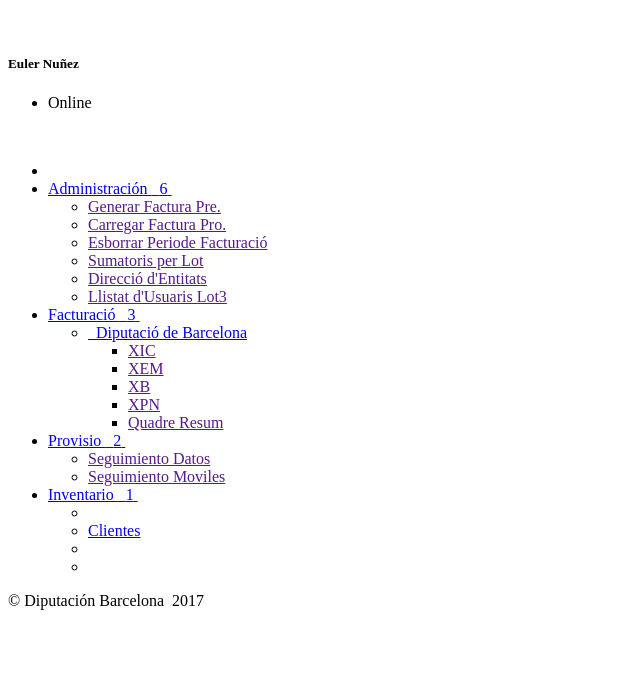
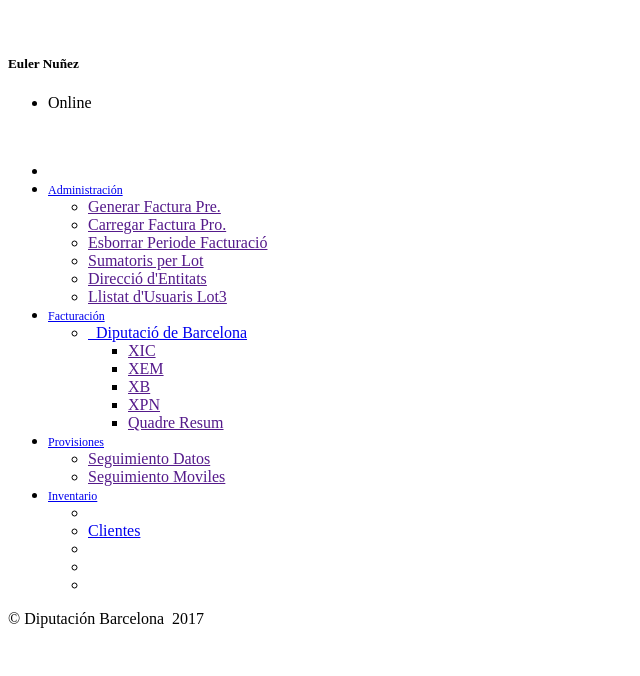
Before and after one commit to eulernunez/development-diba, a PHP site: the page made by module/Application/view/layout/layout.phtml in a window 1280 px wide. Shown: the part 124-800 px from the top of the page, without its empty margins (0-640 px from the left). Run offline with PHP 8.4, Linux system fonts and the light colour scheme; the template is opened without the code that fills it, so the values that code supplies are empty.

Commit message:
New layout

```diff
--- a/module/Application/view/layout/layout.phtml
+++ b/module/Application/view/layout/layout.phtml
@@ -153,7 +153,7 @@
                     </a>-->
 
                     <a href="<?php echo $this->url('application') ?>">
-                        <i class="icon-table"></i> <?php echo $this->translate('Dashboard') ?>
+                        <i class="icon-table"></i> <span style="font-size: 12px;"><?php echo $this->translate('Dashboard') ?></span>
                     </a>
 
                 </li>
@@ -162,12 +162,13 @@
 
                 <li class="panel">
                     <a href="#" data-parent="#menu" data-toggle="collapse" class="accordion-toggle" data-target="#component-nav">
-                        <i class="icon-tasks"> </i> Administración
+                        <i class="icon-tasks"> </i> <span style="font-size: 12px;">Administración</span>
 
-                        <span class="pull-right">
+<!--                        <span class="pull-right">
                           <i class="icon-angle-left"></i>
                         </span>
-                       &nbsp; <span class="label label-default">6</span>&nbsp;
+                       &nbsp; <span class="label label-default">6</span>&nbsp;-->
+
                     </a>
                     <ul class="collapse" id="component-nav">
 
@@ -183,12 +184,13 @@
 
                 <li class="panel">
                     <a href="#" data-parent="#menu" data-toggle="collapse" class="accordion-toggle" data-target="#DDL-nav">
-                        <i class=" icon-sitemap"></i> Facturació
+                        <i class=" icon-sitemap"></i> <span style="font-size: 12px;">Facturación</span>
 
-                        <span class="pull-right">
+<!--                        <span class="pull-right">
                             <i class="icon-angle-left"></i>
                         </span>
-                        &nbsp; <span class="label label-default">3</span>&nbsp;
+                        &nbsp; <span class="label label-default">3</span>&nbsp;-->
+
                     </a>
                     <ul class="collapse" id="DDL-nav">
                         <li>
@@ -221,11 +223,11 @@
 
                 <li class="panel">
                     <a href="#" data-parent="#menu" data-toggle="collapse" class="accordion-toggle" data-target="#provisio-nav">
-                        <i class="icon-tasks"> </i> Provisio
-                        <span class="pull-right">
+                        <i class="icon-tasks"> </i> <span style="font-size: 12px;">Provisiones</span>
+<!--                        <span class="pull-right">
                           <i class="icon-angle-left"></i>
                         </span>
-                       &nbsp; <span class="label label-default">2</span>&nbsp;
+                       &nbsp; <span class="label label-default">2</span>&nbsp;-->
                     </a>
                     <ul class="collapse" id="provisio-nav">
 
@@ -237,11 +239,11 @@
 
                 <li class="panel">
                     <a href="#" data-parent="#menu" data-toggle="collapse" class="accordion-toggle" data-target="#inventari-nav">
-                        <i class="icon-bar-chart"> </i> Inventario
-                        <span class="pull-right">
+                        <i class="icon-bar-chart"> </i> <span style="font-size: 12px;">Inventario</span>
+<!--                        <span class="pull-right">
                           <i class="icon-angle-left"></i>
                         </span>
-                       &nbsp; <span class="label label-default">1</span>&nbsp;
+                       &nbsp; <span class="label label-default">1</span>&nbsp;-->
                     </a>
                     <ul class="collapse" id="inventari-nav">
                         <li class="">
@@ -261,6 +263,10 @@
                         <li class="">
                             <a href="<?php echo $this->url('alta') ?>"><i class="icon-angle-right"></i> <?php echo $this->translate('Alta de Planta') ?></a>
                         </li>
+                        <li class="">
+                            <a href="<?php echo $this->url('wizard') ?>"><i class="icon-angle-right"></i> <?php echo $this->translate('Wizard') ?></a>
+                        </li>
+
                     </ul>
                 </li>
 
```
